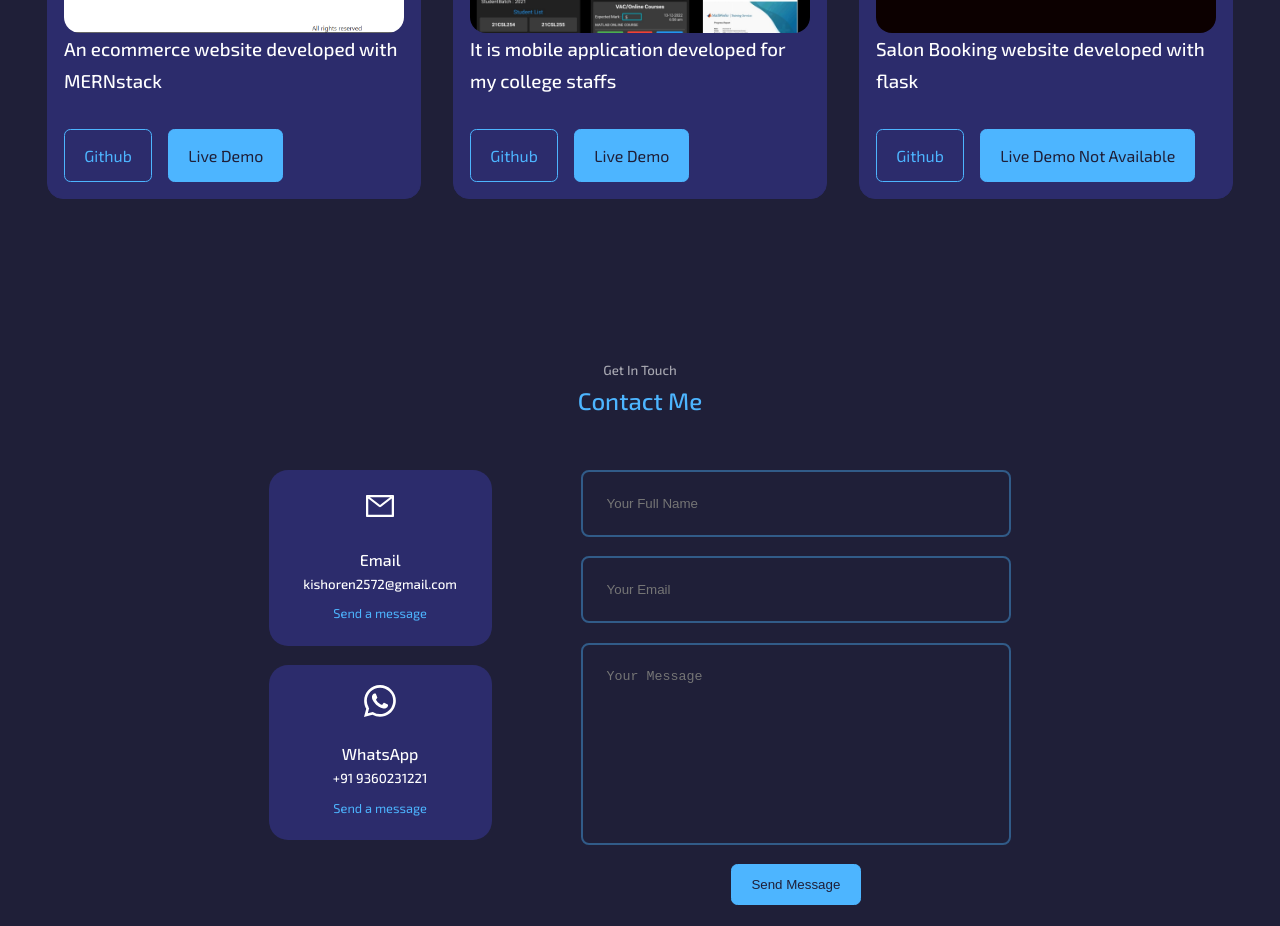
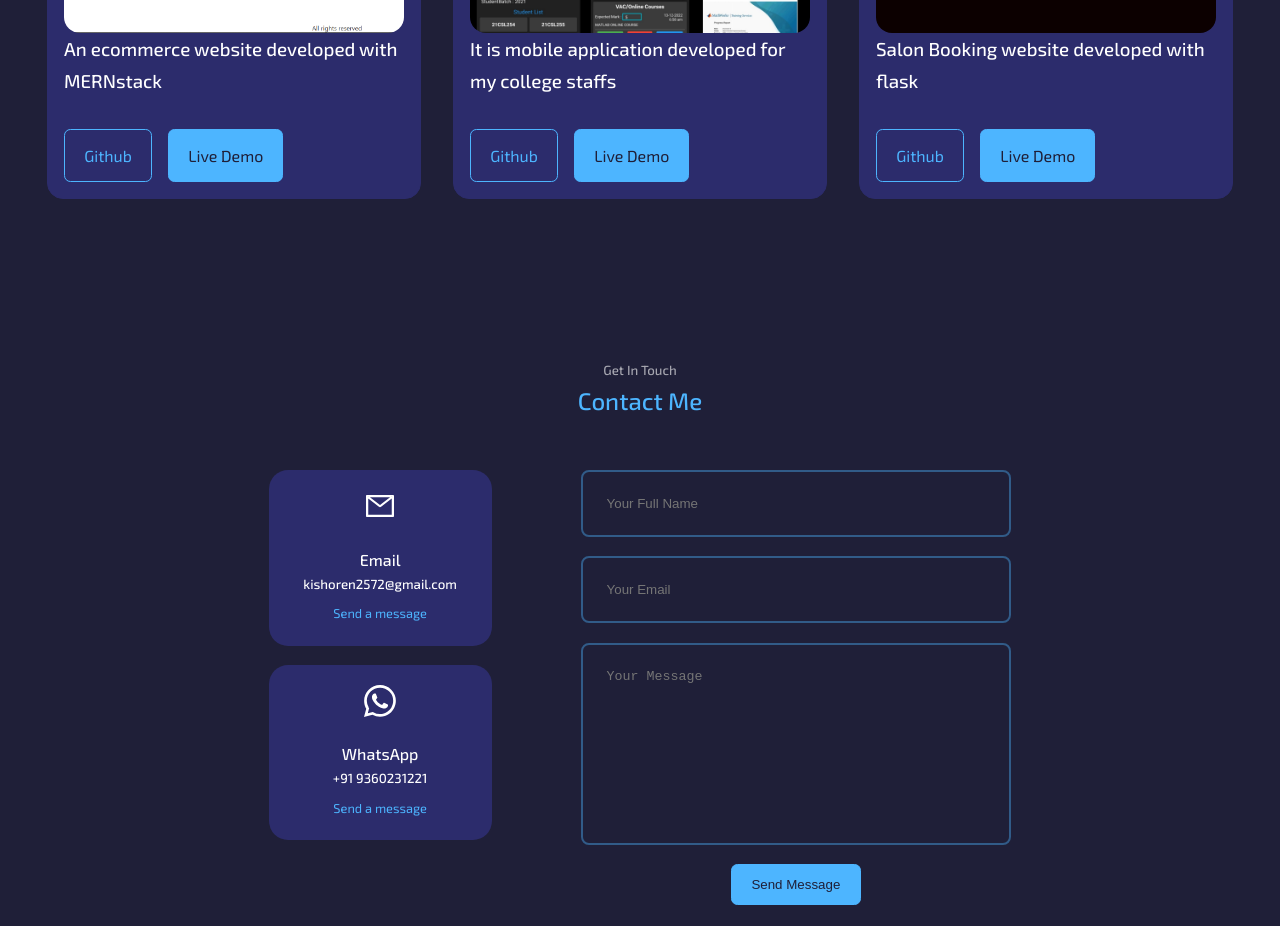
Before and after one commit to Kishore-2572/portfolio, a React (Create React App) app in the folder frontend/: page / in a window 1280 px wide. Shown: the part 4120-5046 px from the top of the page. Built offline with nearby package versions, Linux system fonts and the light colour scheme.

Commit message:
Live demo for salon booking

```diff
--- a/frontend/src/componants/portfolio/Portfolio.jsx
+++ b/frontend/src/componants/portfolio/Portfolio.jsx
@@ -37,7 +37,7 @@ const Portfolio = () => {
           <h3>Salon Booking website developed with flask</h3>
           <div className="portfolio-item-cta">
             <a href="https://github.com/Kishore-2572/salon-booking" className='btn'  target='_blank' >Github</a>
-            <a href="" className='btn btn-primary disable-demo' >Live Demo Not Available</a>
+            <a href="https://zrog.onrender.com/" className='btn btn-primary disable-demo' >Live Demo</a>
           </div>
         </article>
 
```
